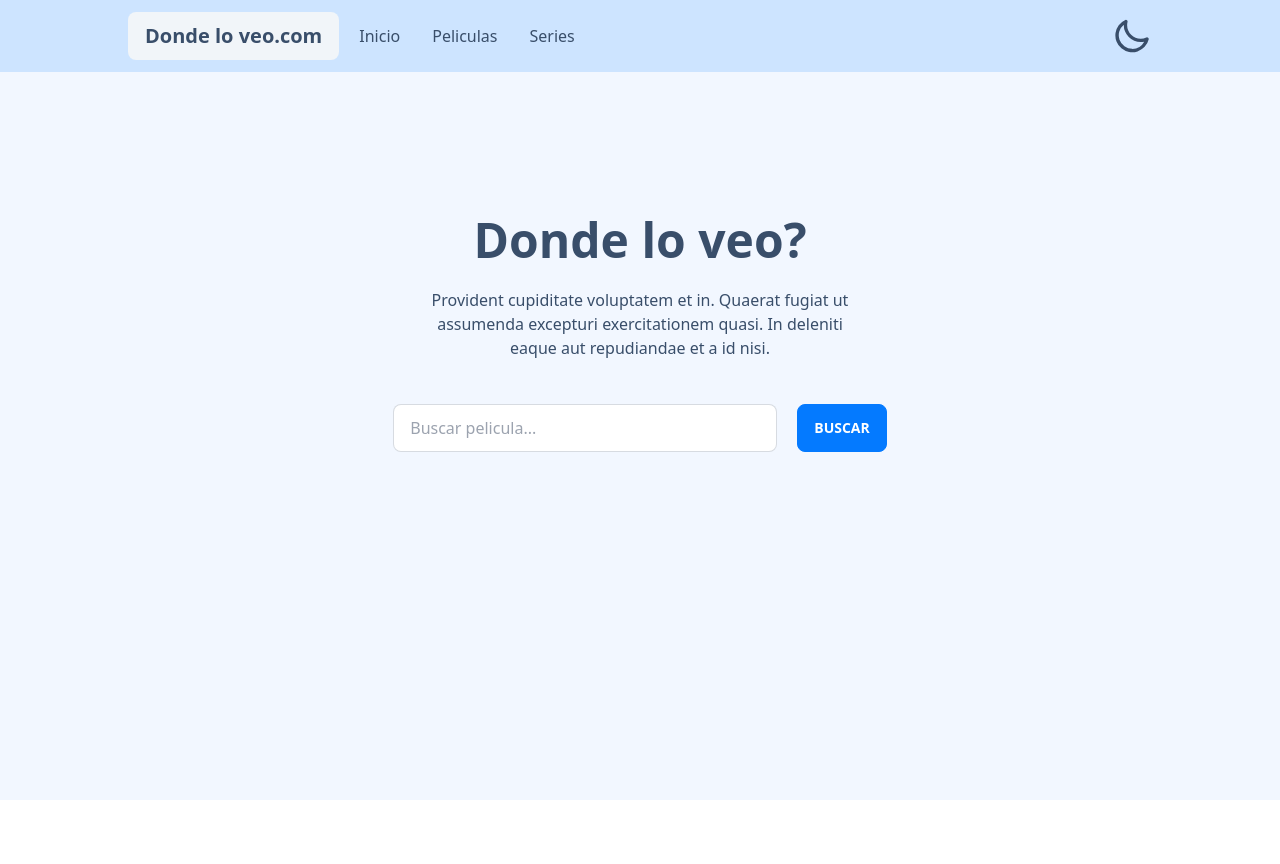
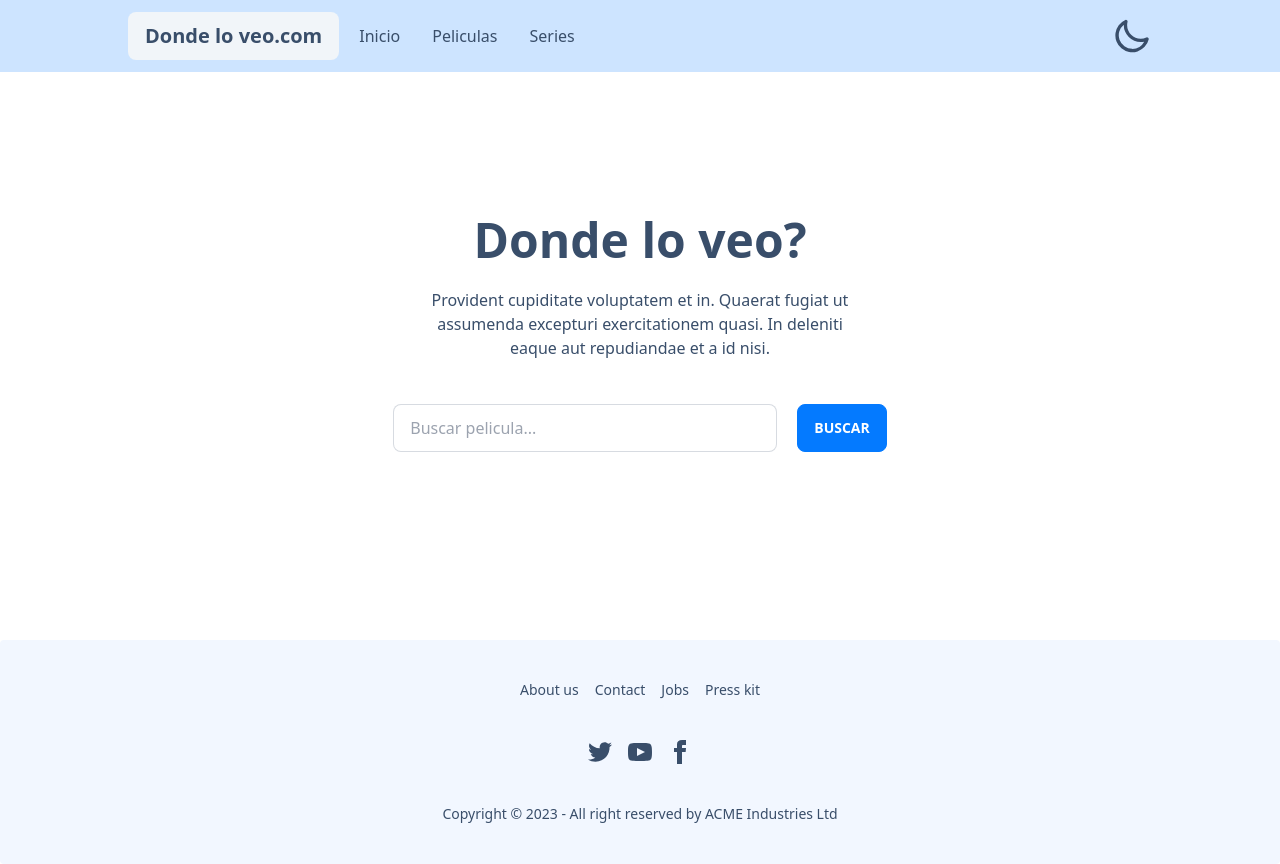
Before and after one commit to Puchinn/Prueba-tecnica, a React (Vite) app: page / in a window 1280 px wide. Before the commit the page ends 800 px from the top, so only its background shows below. Built offline with nearby package versions, Linux system fonts and the light colour scheme; no server answers.

Commit message:
agregar footer

```diff
--- a/src/App.jsx
+++ b/src/App.jsx
@@ -1,13 +1,15 @@
 import { Outlet } from 'react-router-dom'
 import Nav from './components/Nav'
+import Footer from './components/Footer'
 
 function App() {
 	return (
 		<div className='App' data-theme='winter'>
-			<div className='flex h-screen flex-col bg-base-200'>
+			<div className='min-h-[80vh]'>
 				<Nav />
 				<Outlet />
 			</div>
+			<Footer />
 		</div>
 	)
 }
```
